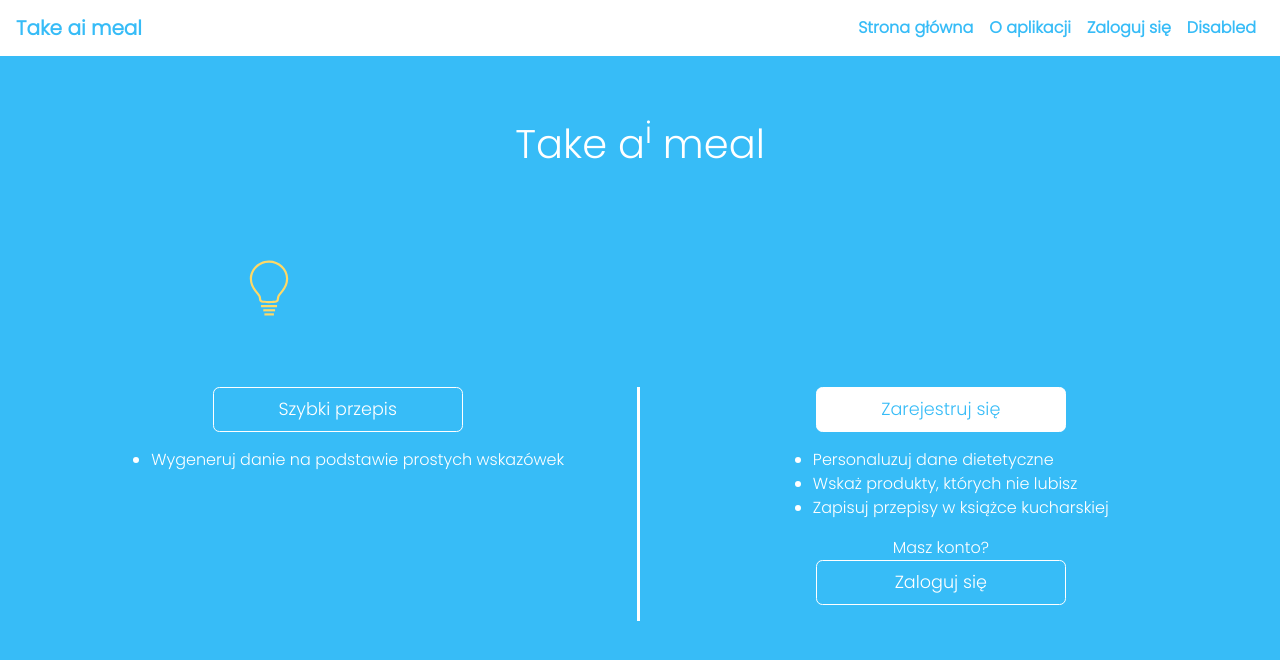
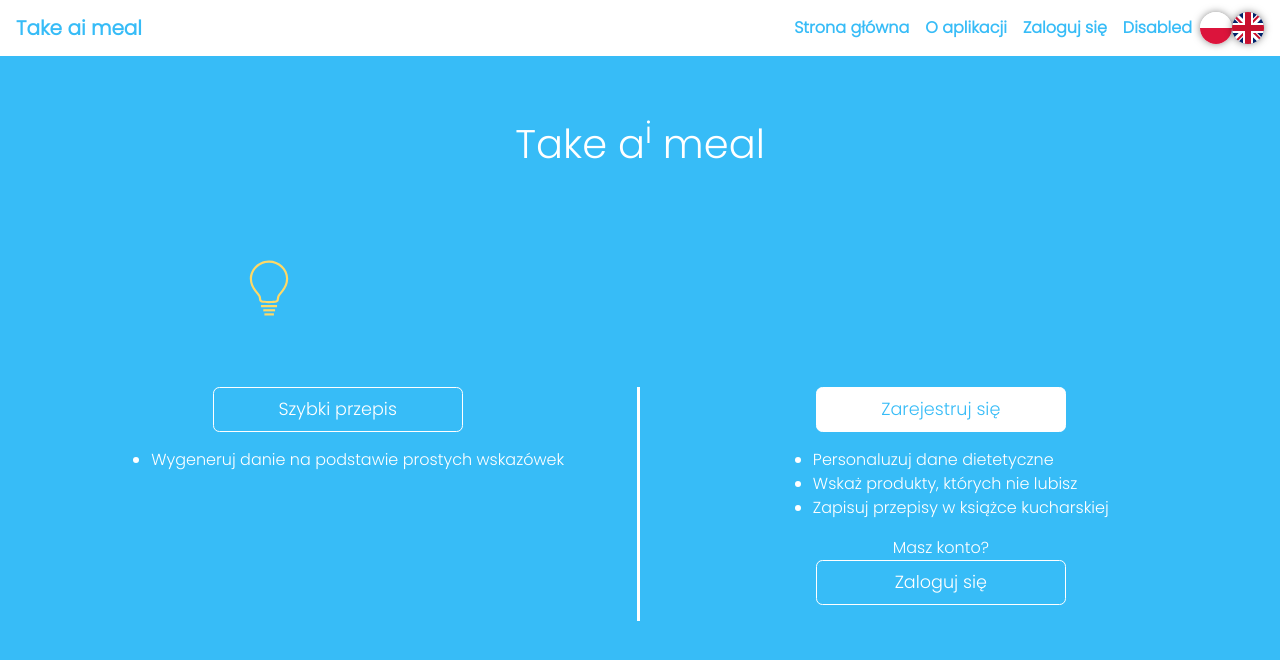
Before and after one commit to banaw11/TakeAIMeal, a Vue app in the folder TakeAIMeal.WebUI/: page / in a window 1280 px wide. Shown: the top 660 px of the page. Built offline with nearby package versions, Linux system fonts and the light colour scheme.

Commit message:
Add language icons

```diff
--- a/TakeAIMeal.WebUI/src/assets/css/icons.css
+++ b/TakeAIMeal.WebUI/src/assets/css/icons.css
@@ -4,3 +4,24 @@ i.icon-hint {
     height: 100px;
     display: inline-block;
 }
+
+i.icon-flag {
+    width: 32px;
+    height: 32px;
+    display: inline-block;
+    border-radius: 1rem;
+    box-shadow: 0px 0px 8px -1px rgba(0, 0, 0, 0.6);
+}
+
+    i.icon-flag:hover{
+        opacity: 0.8;
+        cursor: pointer;
+    }
+
+    i.icon-flag.pl {
+        content: url('../icons/pl.svg');
+    }
+
+    i.icon-flag.en {
+        content: url('../icons/gb.svg');
+    }
--- a/TakeAIMeal.WebUI/src/assets/css/site.css
+++ b/TakeAIMeal.WebUI/src/assets/css/site.css
@@ -32,7 +32,11 @@ body {
 
     }
 
-        #app .page-header .navbar .navbar-collapse{
+        #app .page-header .navbar .language-container{
+            display: inline-flex;
+        }
+
+        #app .page-header .navbar .navbar-collapse {
             justify-content: end;
         }
 
--- a/TakeAIMeal.WebUI/src/components/Nav.vue
+++ b/TakeAIMeal.WebUI/src/components/Nav.vue
@@ -12,6 +12,10 @@
                     <a class="nav-item nav-link" href="#">Zaloguj się</a>
                     <a class="nav-item nav-link disabled" href="#">Disabled</a>
                 </div>
+            </div>
+            <div class="language-container">
+                <i class="icon-flag pl"></i>
+                <i class="icon-flag en"></i>
             </div>
         </nav>
 
```
Also changed, not shown: TakeAIMeal.WebUI/src/assets/icons/gb.svg (added), TakeAIMeal.WebUI/src/assets/icons/pl.svg (added).
